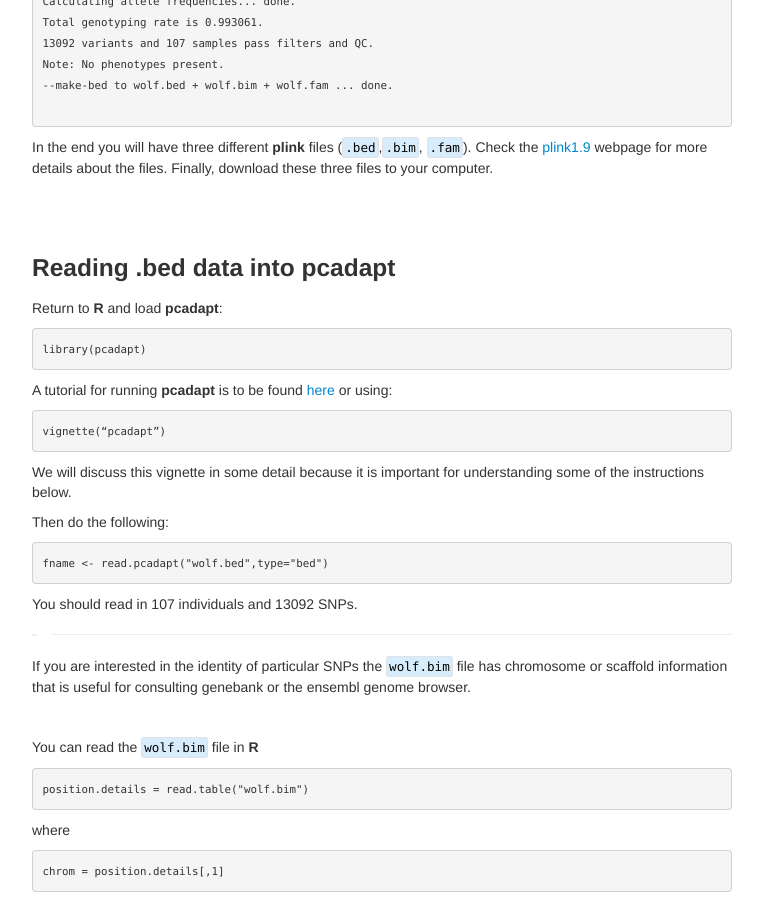
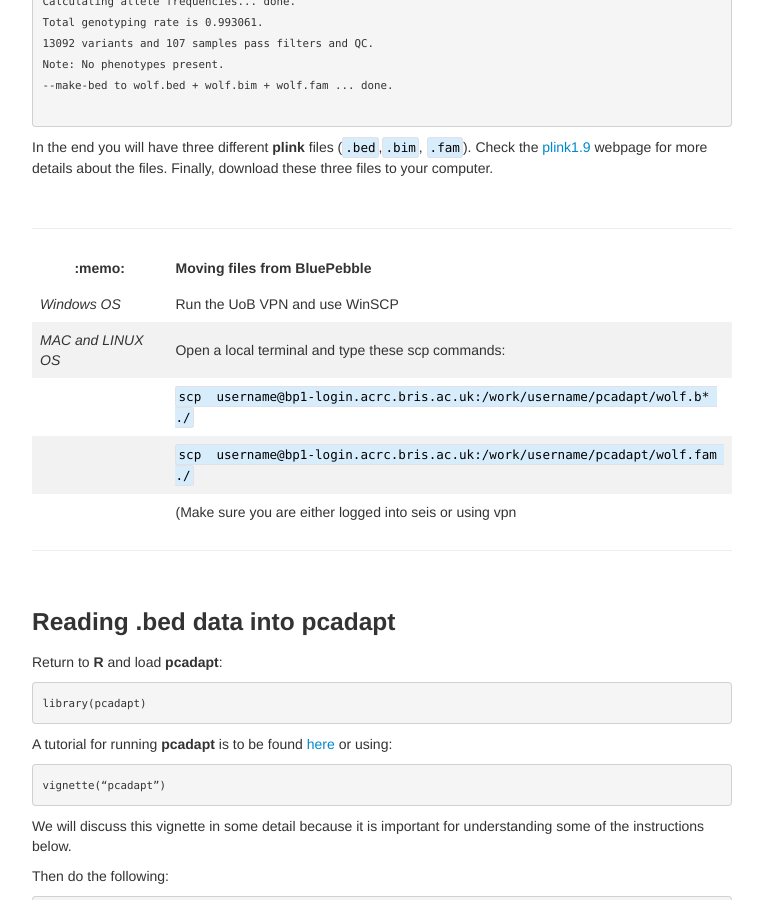
Before and after one commit to ritarasteiro/FieldCourse, a Jekyll site: the page built from pages/PCAdapt_practical.md, in a window 1280 px wide and 900 px high, scrolled down 1667 px. Shown: the whole window, without its empty margins (258-1021 px from the left). Built offline with Jekyll 4.4.1, drawn with Linux system fonts in a browser that asks for light colours.

Commit message:
Update PCAdapt_practical.md

````diff
--- a/pages/PCAdapt_practical.md
+++ b/pages/PCAdapt_practical.md
@@ -89,14 +89,17 @@ In the end you will have three different **plink** files (```.bed```,```.bim```,
 
 <br/>
 
-<!-- TODO Uncomment this box
+-----
+
 | :memo:        | Moving files from BluePebble
 |---------------|:---------------------------|
 | *Windows OS*  |Run the UoB VPN and use WinSCP|
 | *MAC and LINUX OS* | Open a local terminal and type these scp commands:|
 | |```scp  username@bp1-login.acrc.bris.ac.uk:/work/username/pcadapt/wolf.b* ./``` |
 | |```scp  username@bp1-login.acrc.bris.ac.uk:/work/username/pcadapt/wolf.fam ./``` |
- -->
+| | (Make sure you are either logged into seis or using vpn |
+
+-----
 
 <br/>
 
````
